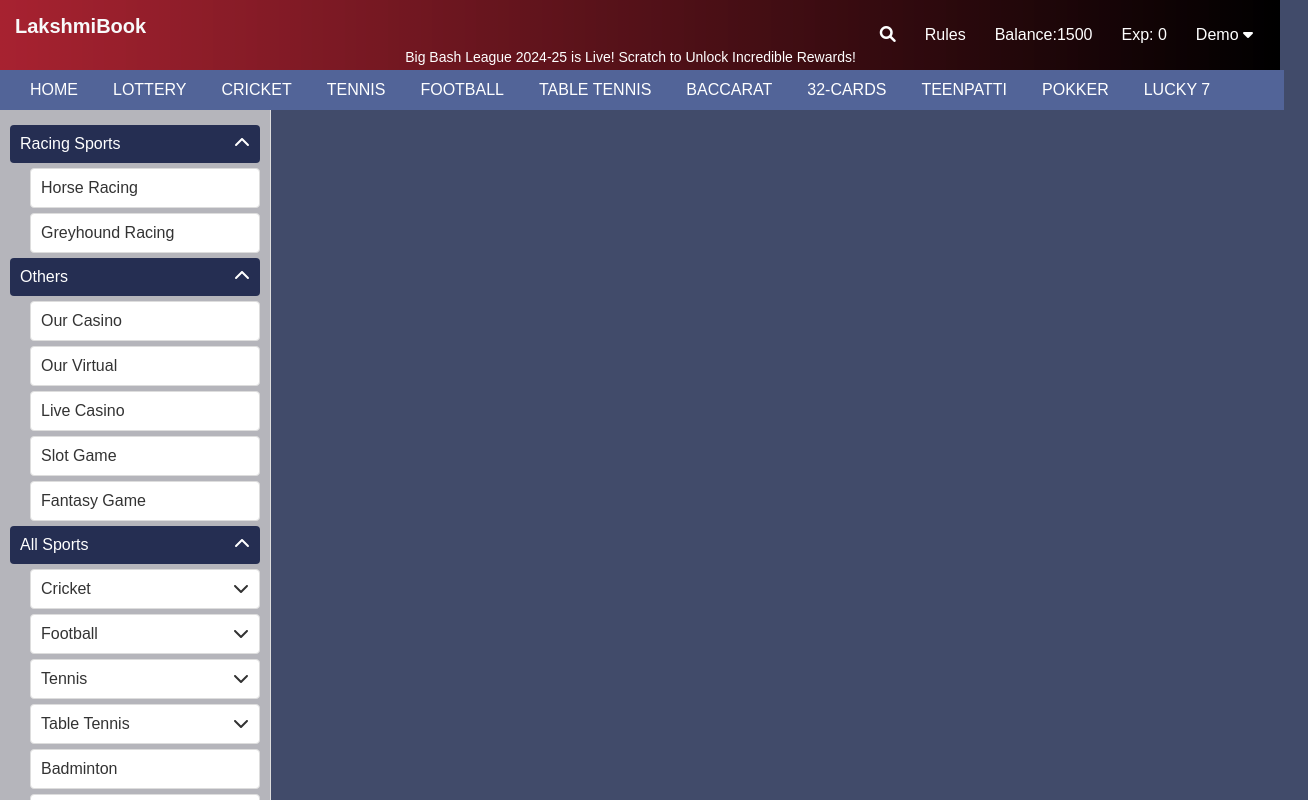
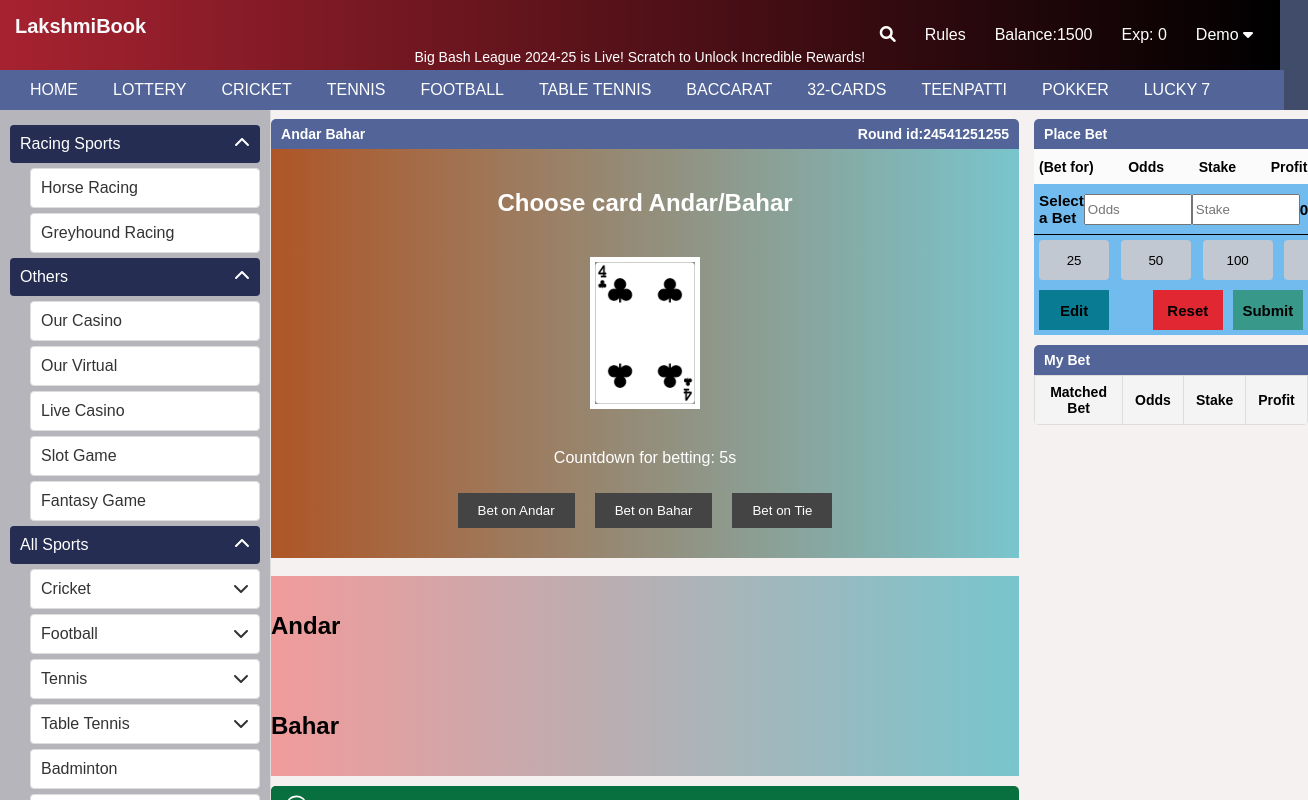
Before and after one commit to Mehraj001/Lakshmibook, a React (Create React App) app in the folder front/: page /andr in a window 1280 px wide. Shown: the top 800 px of the page, 1308 px wide, since content can reach past the window. Built offline with nearby package versions, Linux system fonts and the light colour scheme.

Commit message:
Update MainCom.css

```diff
--- a/front/src/MainSection/MainCom.css
+++ b/front/src/MainSection/MainCom.css
@@ -1,6 +1,6 @@
 .maincontainor {
         display: flex;
-        flex-wrap: wrap; /* Allows wrapping for responsive design */
+
         width: 100%;
         min-height: 100vh; /* Optional: Full viewport height */
       }
```
